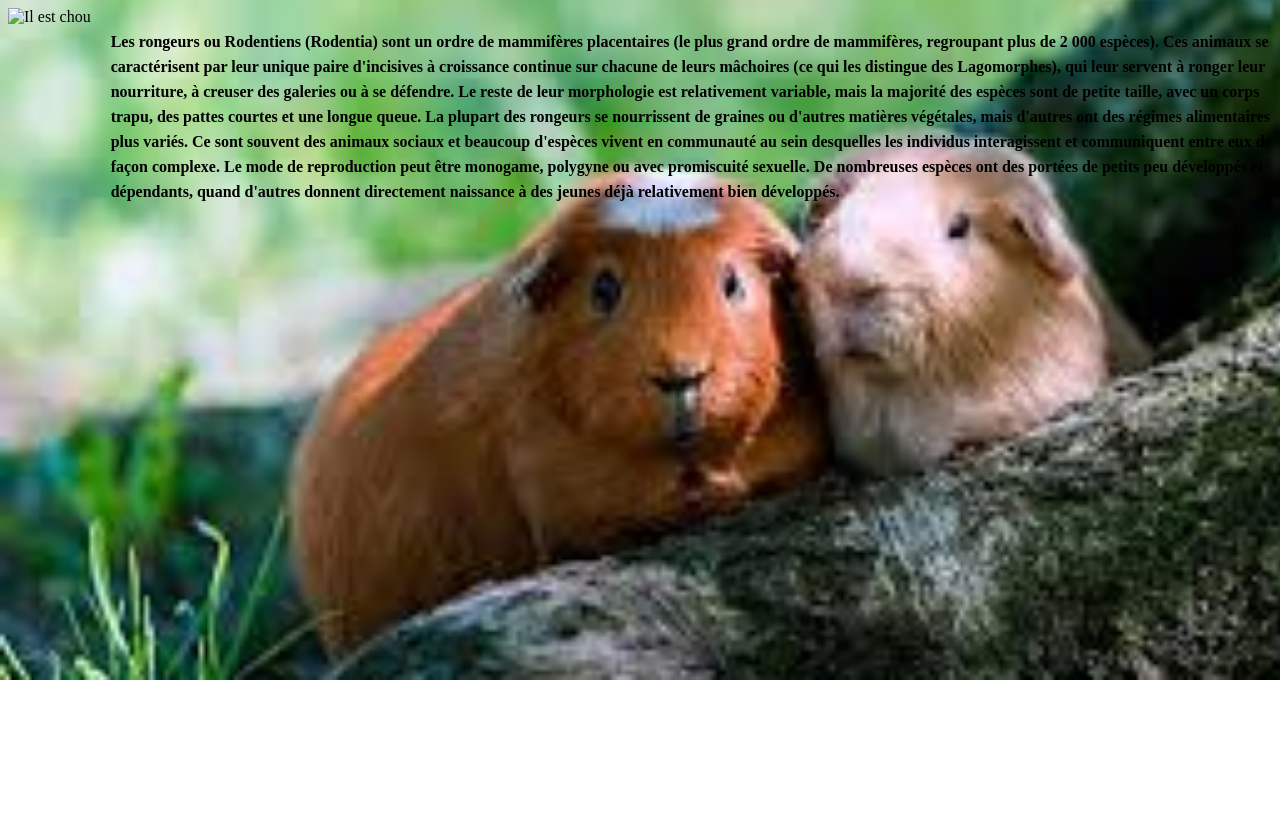
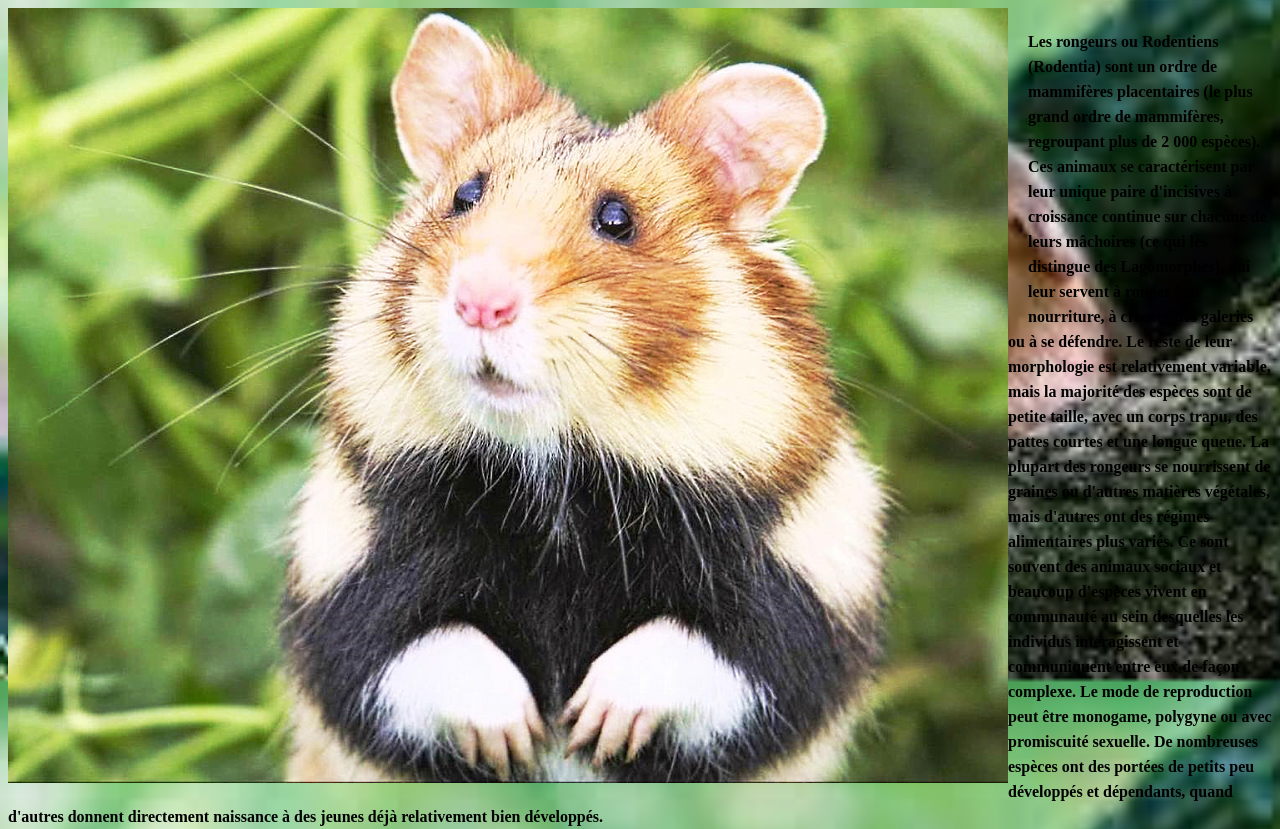
Before and after one commit to mbreheret1/mbreheret1.github.io, a plain HTML site: page index.html in a window 1280 px wide. Shown: the part 120-949 px from the top of the page. Before the commit the page ends 800 px from the top, so only its background shows below. Drawn offline with Linux system fonts and the light colour scheme.

Commit message:
Update index.html

```diff
--- a/index.html
+++ b/index.html
@@ -38,7 +38,7 @@
             </nav>
         </header>
         <div id="content" style="float:right;">
-            <img src="images/rongeur.jpg" alt="Il est chou" id="img" style="float:left;"/>
+            <img src="images/rongeurchou.jpg" alt="Il est chou" id="img" style="float:left;"/>
 		<div style="width: 20px; height: 300px; float:left;"></div>
 		<div style="height: 278px;">
 		    <h4 style="line-height:25px;">Les rongeurs ou Rodentiens (Rodentia) sont un ordre de mammifères placentaires (le plus grand ordre de mammifères, regroupant plus de 2 000 espèces). Ces animaux se caractérisent par leur unique paire d'incisives à croissance continue sur chacune de leurs mâchoires (ce qui les distingue des Lagomorphes), qui leur servent à ronger leur nourriture, à creuser des galeries ou à se défendre. Le reste de leur morphologie est relativement variable, mais la majorité des espèces sont de petite taille, avec un corps trapu, des pattes courtes et une longue queue. La plupart des rongeurs se nourrissent de graines ou d'autres matières végétales, mais d'autres ont des régimes alimentaires plus variés. Ce sont souvent des animaux sociaux et beaucoup d'espèces vivent en communauté au sein desquelles les individus interagissent et communiquent entre eux de façon complexe. Le mode de reproduction peut être monogame, polygyne ou avec promiscuité sexuelle. De nombreuses espèces ont des portées de petits peu développés et dépendants, quand d'autres donnent directement naissance à des jeunes déjà relativement bien développés.  </h4>
```
